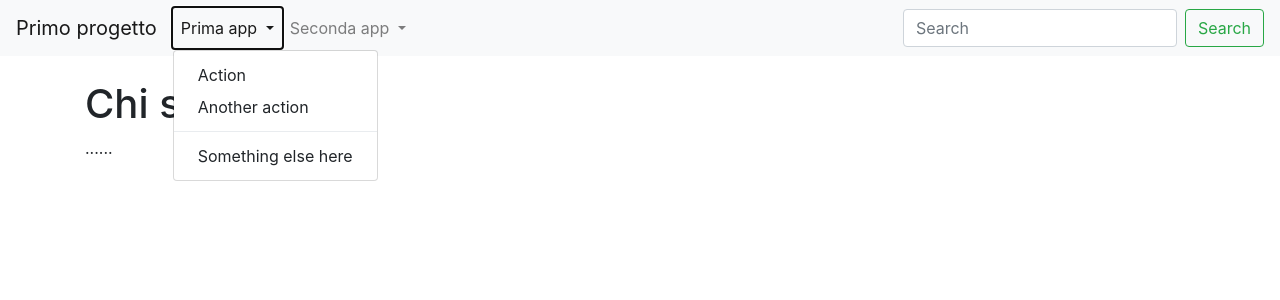
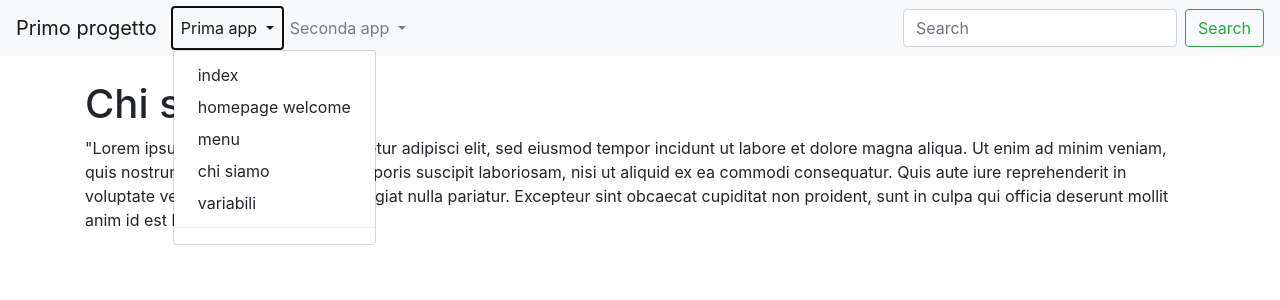
Before and after one commit to gioi08/primo_progetto, a Django app: page /prima_app/chi_siamo/ in a window 1280 px wide, after a click on "Prima app". Shown: the top 300 px of the page. Run offline with Django 5.2, Linux system fonts and the light colour scheme.

Commit message:
fix: base.html

```diff
--- a/prima_app/templates/prima_app/chi_siamo.html
+++ b/prima_app/templates/prima_app/chi_siamo.html
@@ -12,7 +12,7 @@
 
     {%block content%}
         <h1>Chi siamo</h1>
-        <p> ......</p>
+        <p> "Lorem ipsum dolor sit amet, consectetur adipisci elit, sed eiusmod tempor incidunt ut labore et dolore magna aliqua. Ut enim ad minim veniam, quis nostrum exercitationem ullam corporis suscipit laboriosam, nisi ut aliquid ex ea commodi consequatur. Quis aute iure reprehenderit in voluptate velit esse cillum dolore eu fugiat nulla pariatur. Excepteur sint obcaecat cupiditat non proident, sunt in culpa qui officia deserunt mollit anim id est laborum."</p>
     {%endblock content%}
 </body>
 </html>
--- a/primo_progetto/templates/base.html
+++ b/primo_progetto/templates/base.html
@@ -29,10 +29,13 @@
           Prima app
         </a>
         <div class="dropdown-menu" aria-labelledby="dropdownPrimaApp">
-          <a class="dropdown-item" href="#">Action</a>
-          <a class="dropdown-item" href="#">Another action</a>
+          <a class="dropdown-item" href="#">index</a>
+          <a class="dropdown-item" href="#">homepage welcome</a>
+          <a class="dropdown-item" href="#">menu</a>
+          <a class="dropdown-item" href="#">chi siamo</a>
+          <a class="dropdown-item" href="#">variabili</a>
           <div class="dropdown-divider"></div>
-          <a class="dropdown-item" href="#">Something else here</a>
+
         </div>
       </li>
 
```
Also changed, not shown: prima_app/templates/prima_app/index.html (+4 -4 lines).
